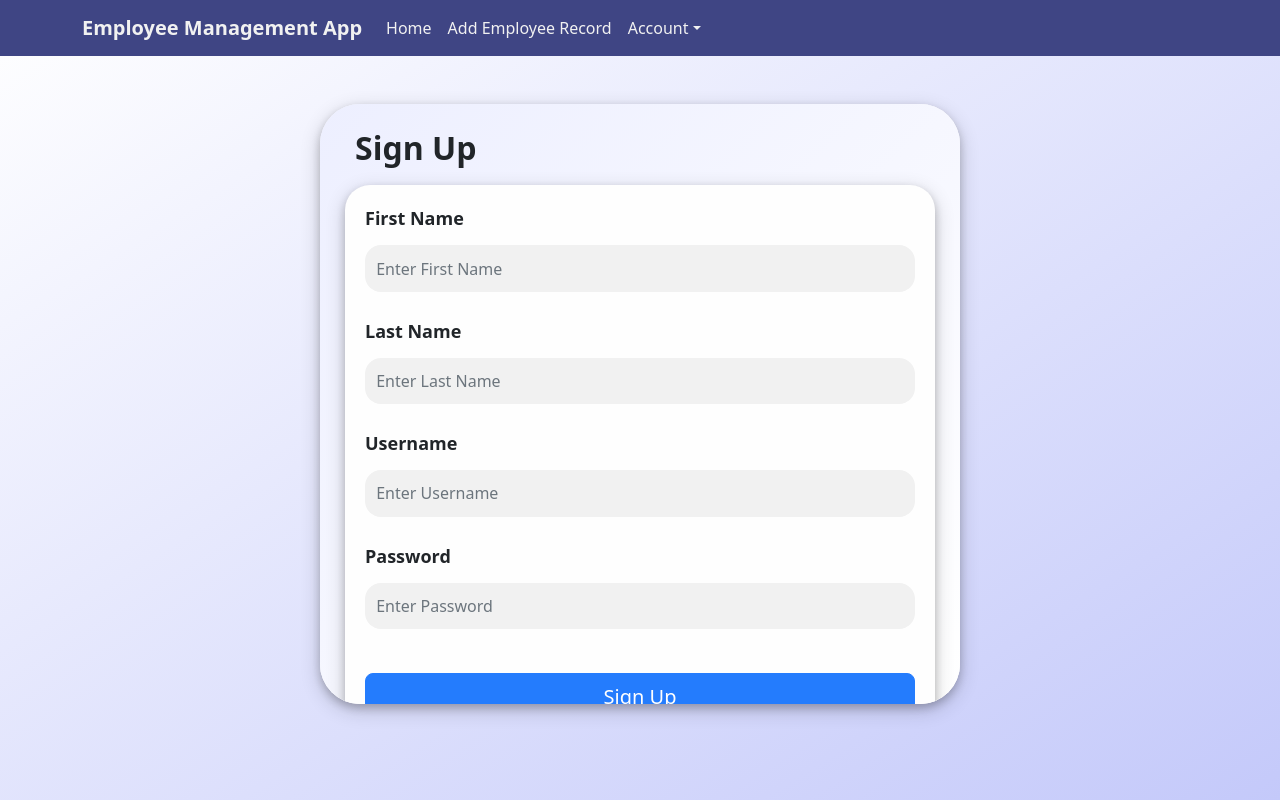
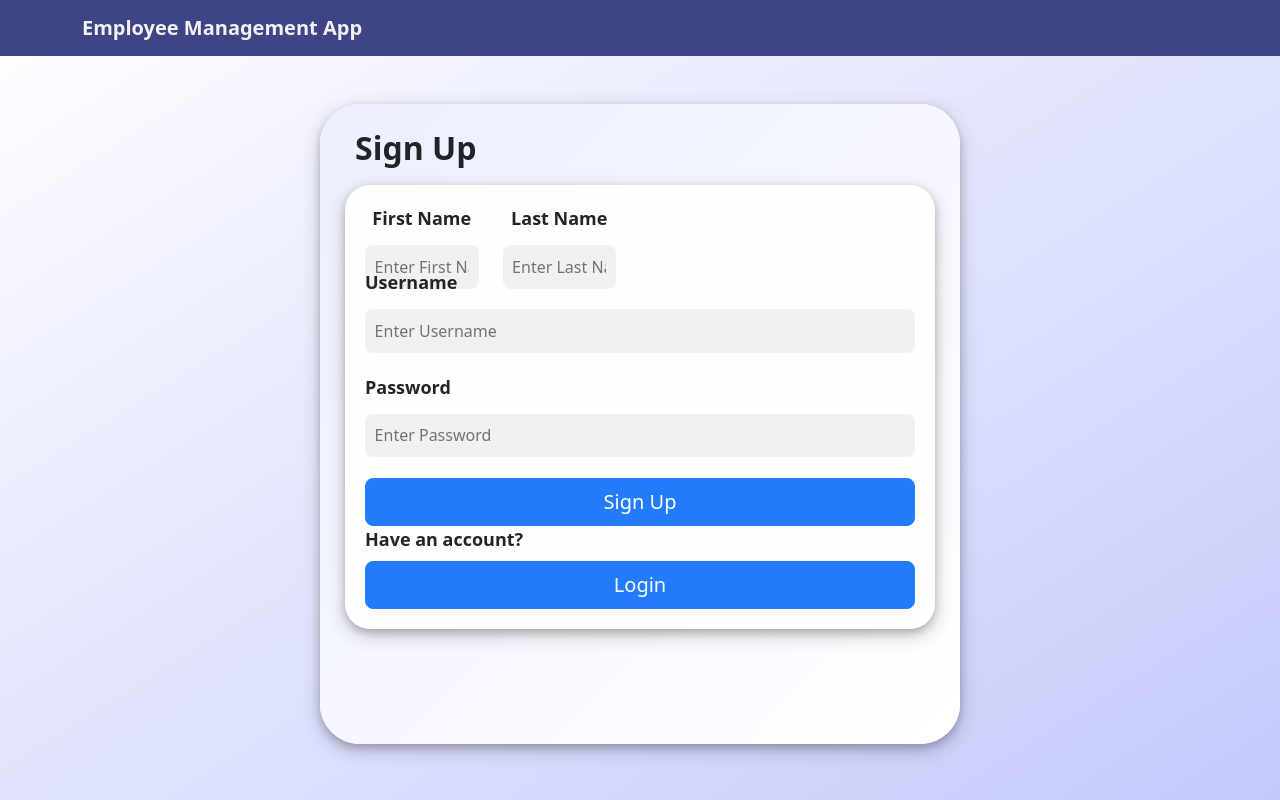
Before and after one commit to 16bithero/101277841_comp3123_assignment2_reactjs, a React (Create React App) app: page /signup in a window 1280 px wide. Built offline with nearby package versions, Linux system fonts and the light colour scheme; the HTML template or start-up script is replaced by a standard one.

Commit message:
added validation

```diff
--- a/public/index.html
+++ b/public/index.html
@@ -24,7 +24,7 @@
       work correctly both with client-side routing and a non-root public URL.
       Learn how to configure a non-root public URL by running `npm run build`.
     -->
-    <title>React App</title>
+    <title>Employee Management App</title>
   </head>
   <body>
     <noscript>You need to enable JavaScript to run this app.</noscript>
--- a/src/App.js
+++ b/src/App.js
@@ -20,7 +20,7 @@ function App() {
         <Navbar className="color-nav" variant="dark" expand="lg">
           <Container>
             <Navbar.Brand href="#">Employee Management App</Navbar.Brand>
-            {location !== "/" ? (
+            {location !== "/" && location !== "/signup" && location !== "/login"? (
               <>
                 <Navbar.Toggle aria-controls="basic-navbar-nav" />
                 <Navbar.Collapse id="basic-navbar-nav">
--- a/src/components/AddEmployee.js
+++ b/src/components/AddEmployee.js
@@ -13,11 +13,25 @@ export default function AddEmployee() {
         last_name: "",
         email: ""
     }
+
     let navigate = useNavigate();
     const [data, setData] = useState(INITIAL_VALUE)
+    const validEmail = new RegExp('^[a-zA-Z0-9._:$!%-]+@[a-zA-Z0-9.-]+.[a-zA-Z]$');
+    const validInput= new RegExp('^[A-Za-z]+$');
+    const [emailErr, setEmailErr] = useState(false);
+    const [fnameErr, setFnameErr] = useState(false);
+    const [lnameErr, setLnameErr] = useState(false);
 
     const addEmployee = async (event) => {
         event.preventDefault()
+        if(!validInput.test(data.first_name)){
+            setFnameErr(true)
+        }
+        if(!validInput.test(data.last_name)){
+            setLnameErr(true)
+        }
+        if(validEmail.test(data.email)){
+
         const inputEmp = {
             first_name: data.first_name,
             last_name: data.last_name,
@@ -25,6 +39,8 @@ export default function AddEmployee() {
         }
         axios.post('https://comp3123-assignment-101277841.herokuapp.com/employees/add', inputEmp)
             .then(res => navigate('/view'))
+    }
+    setEmailErr(true)
     }
 
     const onValueChanged = (event) => {
@@ -45,14 +61,17 @@ export default function AddEmployee() {
                             <Form>
                                 <Form.Group className="mb-3">
                                     <Form.Label>First Name</Form.Label>
+                                    {fnameErr && <a style={{ color: '#E32636', fontWeight: 'bold' }}> (Invalid format. Only letters allowed.)</a>}
                                     <Form.Control type="text" name='first_name' placeholder="Enter First Name" value={data.first_name} onChange={event => onValueChanged(event)} required />
                                 </Form.Group>
                                 <Form.Group className="mb-3">
                                     <Form.Label>Last Name</Form.Label>
+                                    {lnameErr && <a style={{ color: '#E32636', fontWeight: 'bold' }}> (Invalid format. Only letters allowed.)</a>}
                                     <Form.Control type="text" name='last_name' placeholder="Enter Last Name" value={data.last_name} onChange={event => onValueChanged(event)} required />
                                 </Form.Group>
                                 <Form.Group className="mb-3">
                                     <Form.Label>Email</Form.Label>
+                                    {emailErr && <a style={{ color: '#E32636', fontWeight: 'bold' }}> (Invalid format. Use example@domain.com)</a>}
                                     <Form.Control type="email" name='email' placeholder="Enter Email" value={data.email} onChange={(event) => onValueChanged(event)} required />
                                 </Form.Group>
                                 <Link to='/view'>
--- a/src/components/Home.js
+++ b/src/components/Home.js
@@ -17,8 +17,7 @@ export default function Home() {
                     <Link to='/login'>
                         <Button size="lg" style={{ width: 150 }}>Login</Button>
                     </Link>
-                    <br />
-                    <br />
+                    <br /><br />
                     <Link to='/signup'>
                         <Button size="lg" style={{ width: 150 }}>Signup</Button>
                     </Link>
--- a/src/components/Login.js
+++ b/src/components/Login.js
@@ -61,9 +61,14 @@ export default function Login() {
                                     <Form.Label>Password</Form.Label>
                                     <Form.Control type="password" name='password' placeholder="Enter Last Name" value={data.password} onChange={event => onValueChanged(event)} />
                                 </Form.Group>
-                                <h2 style={{ color: 'red', fontWeight: 'bold', textAlign: 'center' }}>{error}</h2>
+                                <h4 style={{ color: '#E32636', fontWeight: 'bold', textAlign: 'center' }}>{error}</h4>
                                 <a href='/view'>
                                     <Button variant="primary" size="lg" type='submit'>Log In</Button>
+                                </a>
+                                <br /><br />
+                                <Form.Label>Don't have an account?</Form.Label>
+                                <a href='/signup'>
+                                    <Button variant="primary" size="lg">Sign up</Button>
                                 </a>
                             </Form>
                         </section>
--- a/src/components/Signup.js
+++ b/src/components/Signup.js
@@ -3,7 +3,9 @@ import Button from 'react-bootstrap/Button';
 import Form from 'react-bootstrap/Form';
 import 'bootstrap/dist/css/bootstrap.min.css';
 import axios from 'axios';
+import Row from 'react-bootstrap/Row';
 import { BrowserRouter, Route, Routes, NavLink, Link, useNavigate } from 'react-router-dom';
+import Col from 'react-bootstrap/Col';
 
 export default function Signup() {
 
@@ -17,9 +19,16 @@ export default function Signup() {
     let navigate = useNavigate();
     const [error, setError] = useState('')
     const [data, setData] = useState('')
+    const validInput = new RegExp('^[A-Za-z]+$');
+    const [fnameErr, setFnameErr] = useState(false);
+    const [lnameErr, setLnameErr] = useState(false);
 
     const addUser = async (event) => {
         event.preventDefault()
+        if (!validInput.test(data.first_name)) {
+            setFnameErr(true)
+        }
+        if (validInput.test(data.last_name)) {
             const signup = {
                 first_name: data.first_name,
                 last_name: data.last_name,
@@ -29,12 +38,9 @@ export default function Signup() {
             axios.post('https://comp3123-assignment-101277841.herokuapp.com/user/add', signup)
                 .then(res => navigate('/login'))
                 .catch(function (error) {
-                setError("Username already exists")
+                    setError(' (Username already exists)')
                 })
-    }
-
-    const userExist = () => {
-        axios.get('https://comp3123-assignment-101277841.herokuapp.com/user')
+        } setLnameErr(true)
     }
 
     const onValueChanged = (event) => {
@@ -52,26 +58,35 @@ export default function Signup() {
                         <h2 style={{ fontWeight: 'bold' }}>Sign Up</h2>
                         <section className="divbox">
                             <Form>
-                                <Form.Group className="mb-3">
+                            <Row className="mb-3">
+                                <Form.Group as={Col} >
                                     <Form.Label>First Name</Form.Label>
+                                    {fnameErr && <a style={{ color: '#E32636', fontWeight: 'bold' }}> (Invalid format. Only letters allowed.)</a>}
                                     <Form.Control type="text" name='first_name' placeholder="Enter First Name" value={data.first_name} onChange={event => onValueChanged(event)} />
                                 </Form.Group>
-                                <Form.Group className="mb-3">
+                                <Form.Group as={Col} >
                                     <Form.Label>Last Name</Form.Label>
+                                    {lnameErr && <a style={{ color: '#E32636', fontWeight: 'bold' }}> (Invalid format. Only letters allowed.)</a>}
                                     <Form.Control type="text" name='last_name' placeholder="Enter Last Name" value={data.last_name} onChange={event => onValueChanged(event)} />
                                 </Form.Group>
+                                </Row>
                                 <Form.Group className="mb-3">
                                     <Form.Label>Username</Form.Label>
+                                    <a style={{ color: '#E32636', fontWeight: 'bold' }}>{error}</a>
                                     <Form.Control type="text" name='username' placeholder="Enter Username" value={data.username} onChange={event => onValueChanged(event)} />
                                 </Form.Group>
                                 <Form.Group className="mb-3">
                                     <Form.Label>Password</Form.Label>
                                     <Form.Control type="password" name='password' placeholder="Enter Password" value={data.password} onChange={event => onValueChanged(event)} />
                                 </Form.Group>
-                                <h2 style={{ color: 'red', fontWeight: 'bold' }}>{error}</h2>
                                 <Link to='/view'>
                                     <Button variant="primary" size="lg" type='submit' onClick={addUser}>Sign Up</Button>
                                 </Link>
+                                <Form.Label>Have an account?</Form.Label>
+                                <br/>
+                                <a href='/login'>
+                                    <Button variant="primary" size="lg">Login</Button>
+                                </a>
                             </Form>
                         </section>
                     </div>
--- a/src/components/Update.js
+++ b/src/components/Update.js
@@ -20,8 +20,22 @@ export default function Update() {
         setEmail(localStorage.getItem('email'))
     }, []);
 
+    const validEmail = new RegExp('^[a-zA-Z0-9._:$!%-]+@[a-zA-Z0-9.-]+.[a-zA-Z]$');
+    const validInput = new RegExp('^[A-Za-z]+$');
+    const [emailErr, setEmailErr] = useState(false);
+    const [fnameErr, setFnameErr] = useState(false);
+    const [lnameErr, setLnameErr] = useState(false);
+
     const updateEmployee = async (event) => {
         event.preventDefault()
+        if (!validInput.test(first_name)) {
+            setFnameErr(true)
+        }
+        if (!validInput.test(last_name)) {
+            setLnameErr(true)
+        }
+        if (validEmail.test(email)) {
+
             const id = eid
             const inputEmp = {
                 first_name: first_name,
@@ -30,6 +44,8 @@ export default function Update() {
             }
             axios.put(`https://comp3123-assignment-101277841.herokuapp.com/employees/update/${id}`, inputEmp)
                 .then(res => navigate('/view'))
+        }
+        setEmailErr(true)
     }
 
     return (
@@ -44,14 +60,17 @@ export default function Update() {
                             <Form>
                                 <Form.Group className="mb-3">
                                     <Form.Label>First Name</Form.Label>
+                                    {fnameErr && <a style={{ color: '#E32636', fontWeight: 'bold' }}> (Invalid format. Only letters allowed.)</a>}
                                     <Form.Control type="text" name='first_name' placeholder="Enter First Name" value={first_name} onChange={event => setFname(event.target.value)} />
                                 </Form.Group>
                                 <Form.Group className="mb-3">
                                     <Form.Label>Last Name</Form.Label>
+                                    {lnameErr && <a style={{ color: '#E32636', fontWeight: 'bold' }}> (Invalid format. Only letters allowed.)</a>}
                                     <Form.Control type="text" name='last_name' placeholder="Enter Last Name" value={last_name} onChange={event => setLname(event.target.value)} />
                                 </Form.Group>
                                 <Form.Group className="mb-3">
                                     <Form.Label>Email</Form.Label>
+                                    {emailErr && <a style={{ color: '#E32636', fontWeight: 'bold' }}> (Invalid format. Use example@domain.com)</a>}
                                     <Form.Control type="email" name='email' placeholder="Enter Email" value={email} onChange={(event) => setEmail(event.target.value)} />
                                 </Form.Group>
                                 <Link to='/view'>
--- a/src/index.css
+++ b/src/index.css
@@ -174,7 +174,7 @@ p, h2, h3 {
 /* Formats the body content */
 .divmid { /* Centers the content and encloses them in a box */
   width: 50%;
-  height: 75vh;
+  height: 80vh;
   margin: auto;
   border-radius: 40px;
   overflow: hidden; /* hides the scrollbar */
@@ -183,7 +183,7 @@ p, h2, h3 {
 }
 
 .inside { /* This div is inside divmid so the scrollbar won't overlap the outer box. */
-  height: 75vh;
+  height: 80vh;
   overflow: auto;
   background-image: linear-gradient(to top left, #ffffff, #edefff);
   background-size: cover;
@@ -208,8 +208,8 @@ p, h2, h3 {
 
 /* Hero caption in the webpage */
 .heroCap {
+  padding: 50px;
   margin: auto;
-  padding: 50px;
   height: 15vh;
   background-color: #fefefe;
 }
@@ -288,12 +288,12 @@ img {
 
 input[type=text], input[type=email], select, option, input[type="password"]{
   width: 100%;
-  padding: 0.7em;
-  margin: 5px 0 10px 0;
+  padding: 0.6em;
+  margin: 5px 0 5px 0;
   display: inline-block;
   border: none;
   background: #f1f1f1;
-  border-radius: 1em;
+  border-radius: 0.5em;
 }
 
 label{
@@ -317,3 +317,9 @@ Button, input[type="submit"] {
 .color-nav {
   background-color: #3f4584;
 }
+
+.action_btn {
+  width: 200px;
+  margin: 0 auto;
+  display: inline-block;
+}
```
Also changed, not shown: src/components/Regex.js (added). Lines whose indentation alone changed are shown as unchanged.
